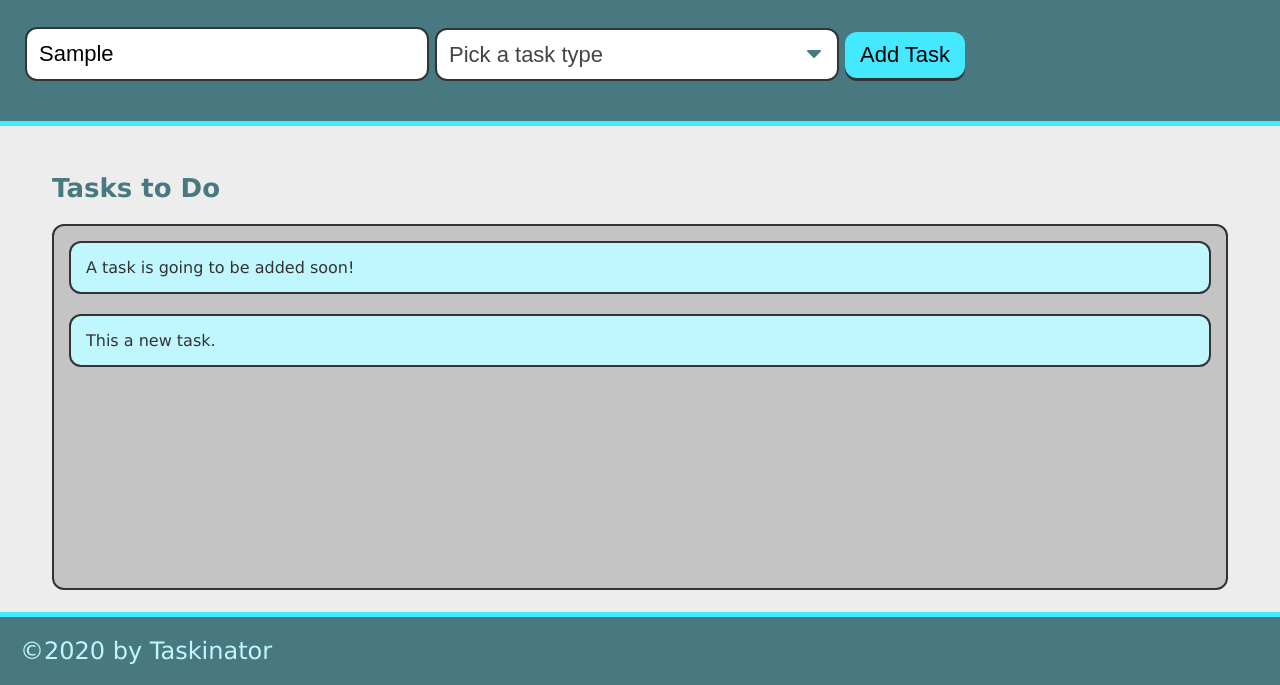
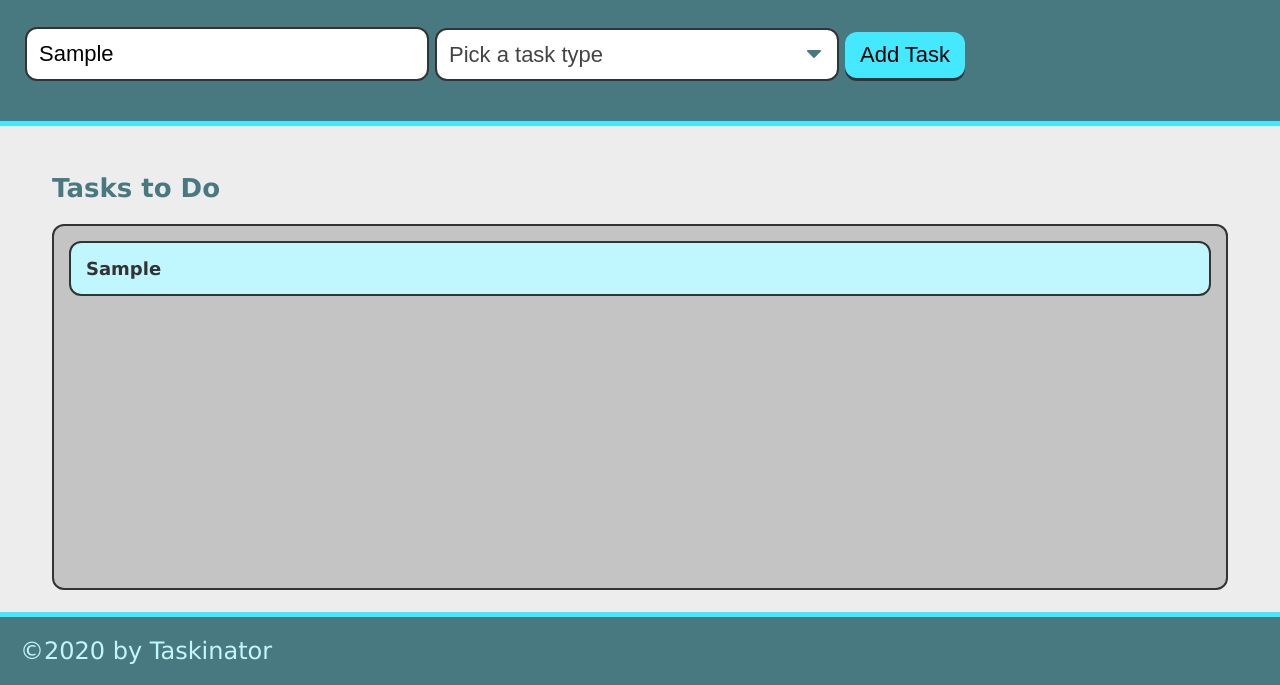
Before and after one commit to CorgiPower11/taskinator, a plain HTML site: page index.html in a window 1280 px wide. Both pictures are taken after typing "Sample" into the empty fields and a click on the button "Add Task". Shown: the part 115-800 px from the top of the page. Drawn offline with Linux system fonts and the light colour scheme.

Commit message:
add name and type to task

```diff
--- a/assets/js/script.js
+++ b/assets/js/script.js
@@ -4,10 +4,27 @@ var tasksToDoEl = document.querySelector("#tasks-to-do");
 var createTaskHandler = function(event) {
     event.preventDefault();
 
+    var taskNameInput = document.querySelector("input[name='task-name']").value;
+    var taskTypeInput = document.querySelector("select[name='task-type']").value;
+    console.log(taskTypeInput)
+
+    // create list item
     var listItemEl = document.createElement("li");
     listItemEl.className = "task-item";
-    listItemEl.textContent = "This a new task.";
+
+    // create div to hold task info and add to list item
+    var taskInfoEl = document.createElement("div");
+    // give it a class name
+    taskInfoEl.className = "task-info";
+
+    // add HTML content to div
+    taskInfoEl.innerHTML = "<h3 class='task-name'>" + taskNameInput + "</h3><span class='task-type'>" + taskTypeInput + "</span>";
+    listItemEl.appendChild(taskInfoEl);
+
+    // add entire list item to list
     tasksToDoEl.appendChild(listItemEl);
+
+    console.dir(listItemEl)
 };
 
 formEl.addEventListener("submit", createTaskHandler);
--- a/index.html
+++ b/index.html
@@ -40,7 +40,6 @@
         <section class="task-list-wrapper">
             <h2 class="list-title">Tasks to Do</h2>
             <ul class="task-list" id="tasks-to-do">
-                <li class="task-item">A task is going to be added soon!</li>
             </ul>
         </section>
     </main>
```
